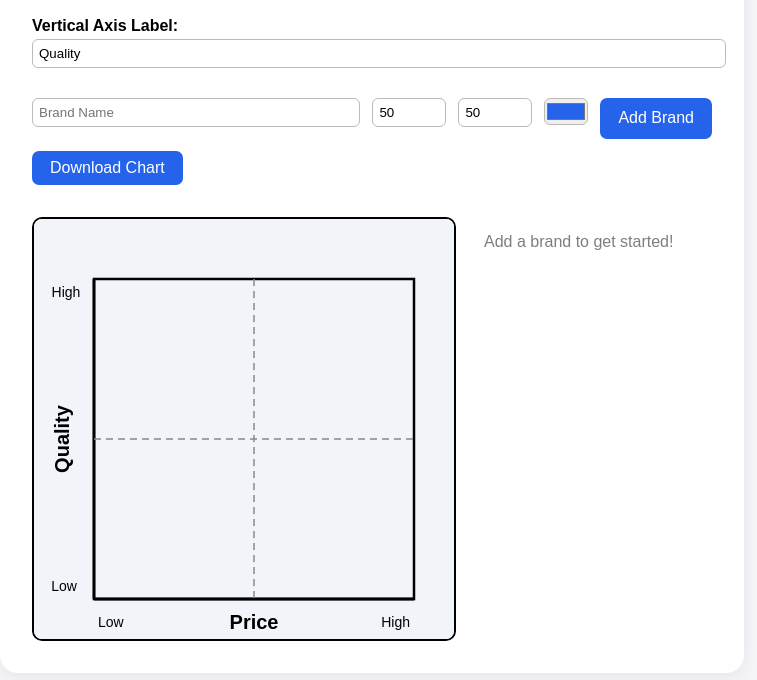
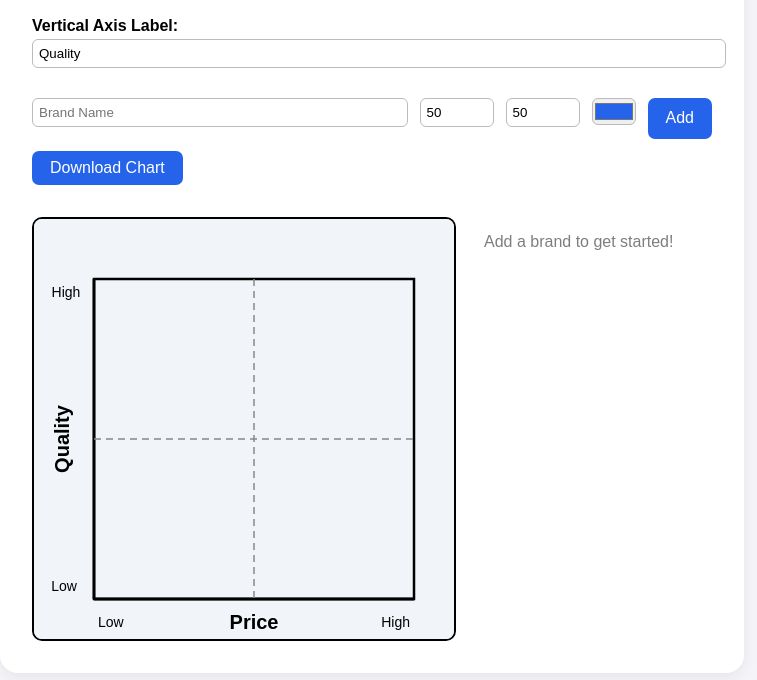
Before and after one commit to mboyko04/perceptualmap, a plain HTML site: page index.html in a window 1280 px wide. Shown: the part 186-866 px from the top of the page, without its empty margins (268-1025 px from the left). Drawn offline with Linux system fonts and the light colour scheme.

Commit message:
Update index.html

```diff
--- a/index.html
+++ b/index.html
@@ -37,7 +37,7 @@
     <input id="brand-x" type="number" min="0" max="100" value="50" style="width:60px;">
     <input id="brand-y" type="number" min="0" max="100" value="50" style="width:60px;">
     <input id="brand-color" type="color" value="#2563eb" style="width:44px; padding:0;">
-    <button type="submit">Add Brand</button>
+    <button type="submit">Add</button>
   </form>
   <button id="download-btn">Download Chart</button>
   <div class="map-area">
```
